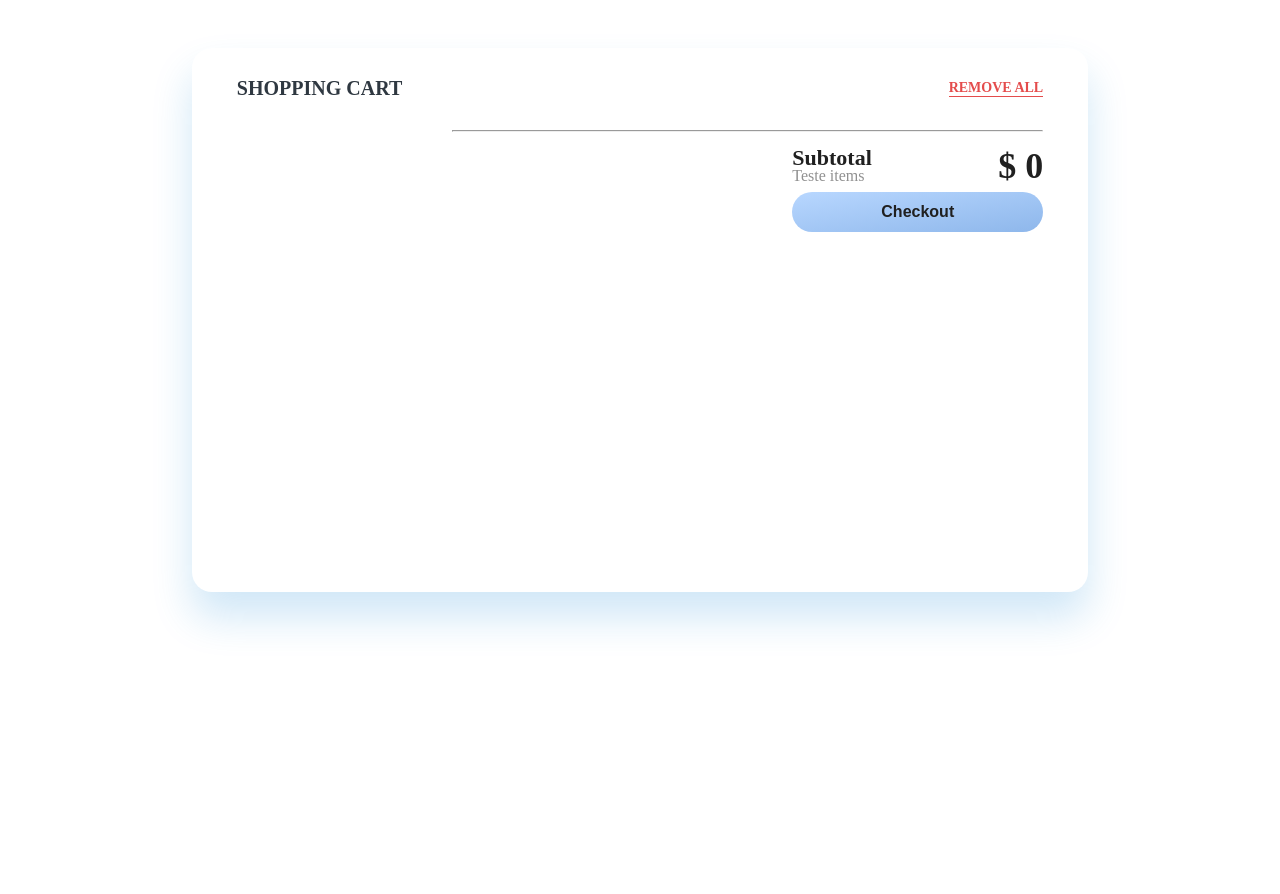
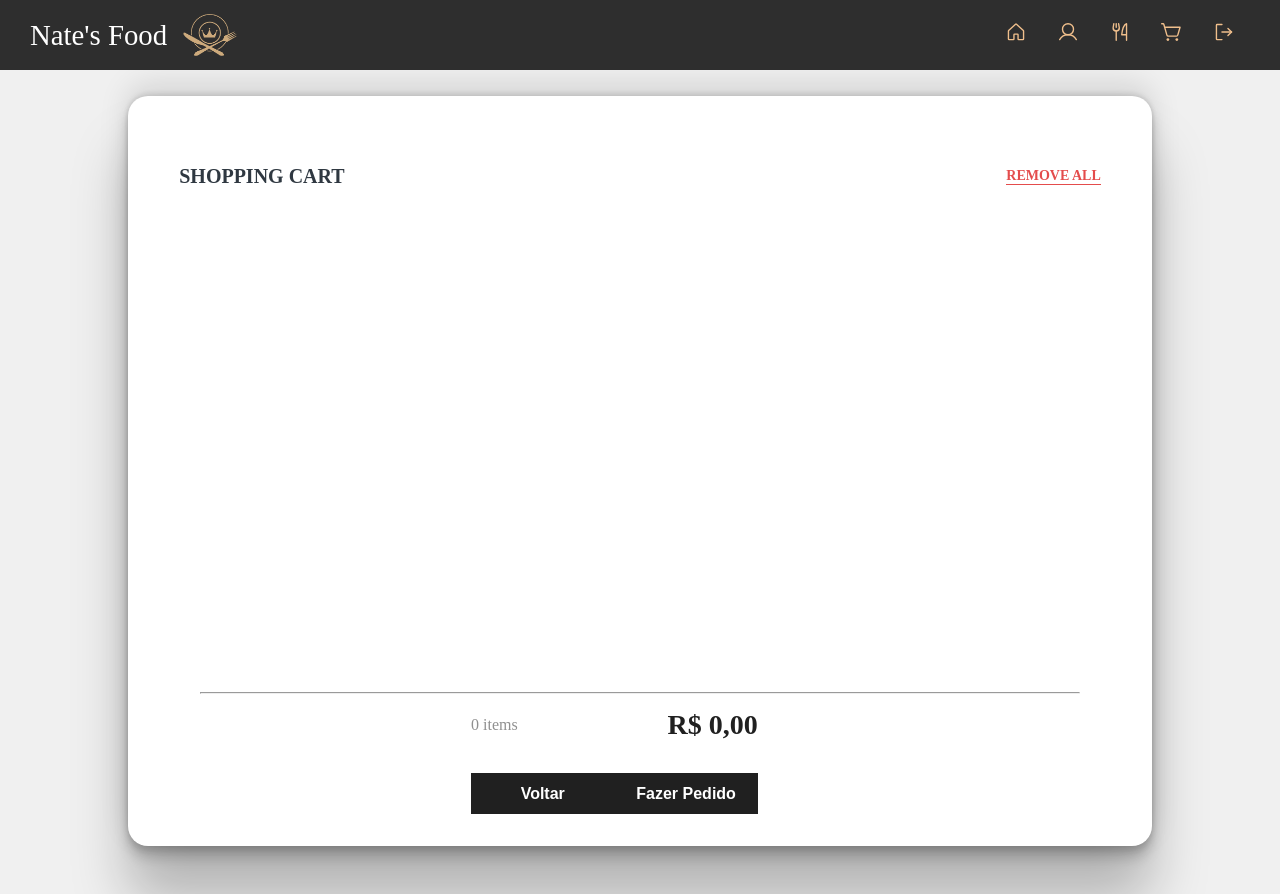
Before and after one commit to nathanfdias/NatesFood, a React (Vite) app: page /cart in a window 1280 px wide. Before the commit the page ends 800 px from the top, so only its background shows below. Built offline with nearby package versions, Linux system fonts and the light colour scheme.

Commit message:
Style Cart

```diff
--- a/src/App.tsx
+++ b/src/App.tsx
@@ -5,6 +5,8 @@ import { BrowserRouter } from "react-router-dom";
 import { Router } from "./router/Router";
 import usePersistedState from "./utils/usePersistensedState";
 import { CartProvider } from "./context/handleCart";
+import 'react-toastify/dist/ReactToastify.min.css';
+import { ToastContainer } from "react-toastify";
 
 import dark from "./styles/themes/dark";
 import light from "./styles/themes/light";
@@ -28,6 +30,18 @@ function App() {
           </ThemeProvider>
         </CartProvider>
       </AuthProvider>
+      <ToastContainer
+        position="top-right"
+        autoClose={2500}
+        hideProgressBar={false}
+        newestOnTop={false}
+        closeOnClick
+        rtl={false}
+        pauseOnFocusLoss
+        draggable
+        pauseOnHover
+        theme="light"
+      />
     </>
   );
 }
--- a/src/pages/Cart/index.tsx
+++ b/src/pages/Cart/index.tsx
@@ -4,7 +4,6 @@ import {
   ActionTitle,
   Button,
   ButtonCheckout,
-  Container,
   ContentDiv,
   DivAbout,
   DivAmount,
@@ -25,9 +24,13 @@ import {
   Number,
   Subtitle,
   Subtotal,
+  Body,
   Title,
+  Container,
+  DivContainerCart
 } from "./style";
 import { CartContext } from "../../context/handleCart";
+import { currencyFormat } from "../../utils/helpers";
 
 export function Cart() {
   let totalPrice: number = 0;
@@ -40,13 +43,16 @@ export function Cart() {
   } = useContext(CartContext);
 
   return (
+    <Body>
+      <Navbar/>
       <Container>
+
       <ContentDiv>
         <DivHeader>
           <HeaderTitle>Shopping Cart</HeaderTitle>
           <ActionTitle onClick={clearCart}>Remove All</ActionTitle>
         </DivHeader>
-
+        <DivContainerCart>
           {productsCart?.map((product) => {
             const subtotal: number = product.price * product.quantidade;
             totalPrice += subtotal;
@@ -58,8 +64,7 @@ export function Cart() {
                 </ImageBox>
 
                 <DivAbout>
-                <Title>{product.name}</Title>
-                <Subtitle>Teste</Subtitle>
+                  <Title>{product.name.substring(0,22)}</Title>
                 </DivAbout>
 
                 <DivCounter>
@@ -77,7 +82,7 @@ export function Cart() {
                 </DivCounter>
 
                 <DivPrices>
-                <DivAmount>R$ {subtotal}</DivAmount>
+                  <DivAmount>{currencyFormat(subtotal)}</DivAmount>
                   <DivRemove>
                     {" "}
                     <u  onClick={() => removalItem(product.id)}>Remove</u>
@@ -87,22 +92,25 @@ export function Cart() {
             )
           })}
 
+        </DivContainerCart>
+
           <LineBreak />
-
         <DivCheckout>
           <DivTotal>
             <DivSubAndItems>
-              <Subtotal>Subtotal</Subtotal>
-              <Items>Teste items</Items>
+              {/* <Subtotal>Subtotal</Subtotal> */}
+              <Items>{productsCart.length} items</Items>
             </DivSubAndItems>
-            <DivTotalAmount>$ {totalPrice}</DivTotalAmount>
+            <DivTotalAmount>{currencyFormat(totalPrice)}</DivTotalAmount>
           </DivTotal>
 
           <DivSubAndItems>
-            <ButtonCheckout>Checkout</ButtonCheckout>
+            <ButtonCheckout>Voltar</ButtonCheckout>
+            <ButtonCheckout>Fazer Pedido</ButtonCheckout>
           </DivSubAndItems>
         </DivCheckout>
       </ContentDiv>
       </Container>
+    </Body>
   );
 }
--- a/src/pages/Cart/style.ts
+++ b/src/pages/Cart/style.ts
@@ -1,110 +1,118 @@
-import styled from 'styled-components';
+import styled from "styled-components";
 
 export const Body = styled.div`
   background-color: rgb(240, 240, 240);
   min-height: 100vh;
 `;
 
-export const Container = styled.div `
-    margin: 0;
-    padding: 0;
-    height: 80vh;
+export const Container = styled.div`
+  width: 100%;
   display: flex;
+  align-items: center;
+  justify-content: center;
+`;
+
+export const ContentDiv = styled.div`
+  display: flex;
+  flex-direction: column;
   justify-content: center;
   align-items: center;
-
-`
-
-export const ContentDiv = styled.div `
-    width: 70%;
-    height: 85%;
+  margin-top: 6rem;
+  margin-bottom: 3rem;
+  width: 80vw;
+  min-height: 80vh;
   background-color: #ffffff;
   border-radius: 20px;
-    box-shadow: 0px 25px 40px #1687d933;
-`
+  box-shadow: rgba(0, 0, 0, 0.25) 0px 54px 55px,
+    rgba(0, 0, 0, 0.12) 0px -12px 30px, rgba(0, 0, 0, 0.12) 0px 4px 6px,
+    rgba(0, 0, 0, 0.17) 0px 12px 13px, rgba(0, 0, 0, 0.09) 0px -3px 5px;
+`;
 
-export const DivHeader = styled.div `
+export const DivHeader = styled.div`
   margin: auto;
   width: 90%;
-    height: 15%;
+  height: 10rem;
   display: flex;
   justify-content: space-between;
   align-items: center;
-
-
-`
-export const HeaderTitle = styled.h3 `
+`;
+export const HeaderTitle = styled.h3`
   font-size: 20px;
   font-weight: 700;
-    color: #2F3841;
+  color: #2f3841;
   text-transform: uppercase;
+`;
 
-`
-
-export const ActionTitle = styled.h5 `
+export const ActionTitle = styled.h5`
   font-size: 14px;
   font-weight: 600;
-        color: #E44C4C;
+  color: #e44c4c;
   cursor: pointer;
-        border-bottom: 1px solid #E44C4C;
+  border-bottom: 1px solid #e44c4c;
   text-transform: uppercase;
-`
+`;
 
+export const DivContainerCart = styled.div`
+min-height: 26rem;
+width: 100%;
+    display: flex;
+    flex-direction: column;
+    justify-content: center;
+    gap: 1rem;
+    margin-bottom: 20px;
+`;
 
-export const DivCart = styled.div `
+export const DivCart = styled.div`
   margin: auto;
   width: 90%;
   display: flex;
   justify-content: space-between;
   align-items: center;
+`;
 
-`
-
-export const ImageBox = styled.div `
+export const ImageBox = styled.div`
   width: 15%;
   text-align: center;
+`;
 
-`
-
-export const ImgProduct = styled.img `
+export const ImgProduct = styled.img`
   height: 100px;
-    border-radius: 8px
-`
+  width: 10rem;
+  border-radius: 8px;
+  border: 1px solid rgba(0, 0, 0, 0.25);
+`;
 
 export const DivAbout = styled.div`
   display: flex;
   flex-direction: column;
   justify-content: center;
   gap: 1rem;
-`
+  width: 30rem;
+`;
 
-export const Title = styled.h1 `
+export const Title = styled.h1`
   padding-top: 5px;
   line-height: 10px;
   font-size: 32px;
   font-weight: 800;
   color: #202020;
+`;
 
-`
-
-export const Subtitle = styled.h3 `
+export const Subtitle = styled.h3`
   line-height: 10px;
   font-size: 18px;
   font-weight: 600;
   color: #909090;
-
-`
-
+`;
 
 export const DivCounter = styled.div`
   width: 15%;
   display: flex;
   justify-content: space-between;
   align-items: center;
+`;
 
-`
-
-export const Button = styled.button `
+export const Button = styled.button`
   width: 40px;
   height: 40px;
   border-radius: 50%;
@@ -118,94 +126,91 @@ export const Button = styled.button `
   cursor: pointer;
 
   &:hover {
-        background-color: #f5f5f5
+    background-color: #f5f5f5;
   }
-
-`
+`;
 
 export const Number = styled.h4`
   font-size: 20px;
   font-weight: 900;
   color: #202020;
+`;
 
-`
-
-
-export const DivPrices = styled.div `
+export const DivPrices = styled.div`
+  width: 10rem;
   height: 100%;
   text-align: right;
   display: flex;
   flex-direction: column;
-`
+`;
 
-export const DivAmount = styled.div `
+export const DivAmount = styled.div`
   padding-top: 20px;
   font-size: 26px;
   font-weight: 800;
   color: #202020;
-`
+`;
 
-export const DivRemove = styled.div `
+export const DivRemove = styled.div`
   padding-top: 5px;
   font-size: 14px;
   font-weight: 600;
-    color: #E44C4C;
+  color: #e44c4c;
   cursor: pointer;
-`
+`;
 
-export const LineBreak = styled.hr `
-    width: 66%;
+export const LineBreak = styled.hr`
+  width: 86%;
   float: right;
-    margin-right: 5%;
-    color: #E44C4C;
+  color: #e44c4c;
+`;
 
-`
-
-export const DivCheckout = styled.div `
+export const DivCheckout = styled.div`
   margin-top: 1.5%;
   float: right;
   margin-right: 5%;
   width: 28%;
-
-`
+`;
 export const DivTotal = styled.div`
   width: 100%;
   display: flex;
   justify-content: space-between;
-`
+`;
 
 export const DivSubAndItems = styled.div`
-
-`
+  display: flex;
+  flex-direction: row;
+  align-items: center;
+  justify-content: space-evenly;
+`;
 
 export const Subtotal = styled.h3`
   font-size: 22px;
   font-weight: 700;
   color: #202020;
-`
+`;
 
 export const Items = styled.h4`
   font-size: 16px;
   font-weight: 500;
   color: #909090;
   line-height: 10px;
-`
+`;
 
 export const DivTotalAmount = styled.div`
-    font-size: 36px;
+  font-size: 28px;
   font-weight: 900;
   color: #202020;
-`
+`;
 
-export const ButtonCheckout = styled.button `
-    margin-top: 5px;
-    width: 100%;
-    height: 40px;
+export const ButtonCheckout = styled.button`
+padding-block: 0.7rem;
+width: 9rem;
+margin-block: 2rem;
   border: none;
-    background: linear-gradient(to bottom right, #B8D7FF, #8EB7EB);
-    border-radius: 20px;
+  background: #202020;
   cursor: pointer;
   font-size: 16px;
   font-weight: 600;
-    color: #202020;
-`
+  color: #fff;
+`;
--- a/src/pages/Login/index.tsx
+++ b/src/pages/Login/index.tsx
@@ -18,8 +18,7 @@ import {
   RightContentImg,
   Subtitle,
 } from "./style";
-import { toast, ToastContainer } from 'react-toastify';
-import "react-toastify/dist/ReactToastify.css";
+import { toast } from 'react-toastify';
 
 export function Login() {
   const [username, setUsername] = useState("");
@@ -91,7 +90,6 @@ export function Login() {
           <RightContentImg src={LoginImg} />
         </RightContent>
       </LoginContent>
-      <ToastContainer />
     </LoginContainer>
   );
 }
--- a/src/pages/Products/index.tsx
+++ b/src/pages/Products/index.tsx
@@ -4,6 +4,7 @@ import bannerImg from "../../assets/bannerFood.png";
 import { Navbar } from "../../components/Navbar/Navbar";
 import { api } from "../../service/api";
 import { currencyFormat } from "../../utils/helpers";
+import { toast, ToastContainer } from 'react-toastify';
 import { Loading } from "../../components/Loading";
 import {
   Body,
@@ -86,7 +87,7 @@ export function Products() {
                         product.imageUrl,
                         product.price
                       )
-                      alert(`Produto: ${product.name} adicionado ao carrinho!`);
+                      toast.success(`Produto: ${product.name} adicionado ao carrinho!`);
                     }}>
                       <p>Adicionar</p>
                     </ProductButtonCart>
@@ -97,6 +98,8 @@ export function Products() {
           )}
         </ProductsContainer>
       </MainProduct>
+      <ToastContainer />
     </Body>
+
   );
 }
```
Lines whose indentation alone changed are shown as unchanged.
